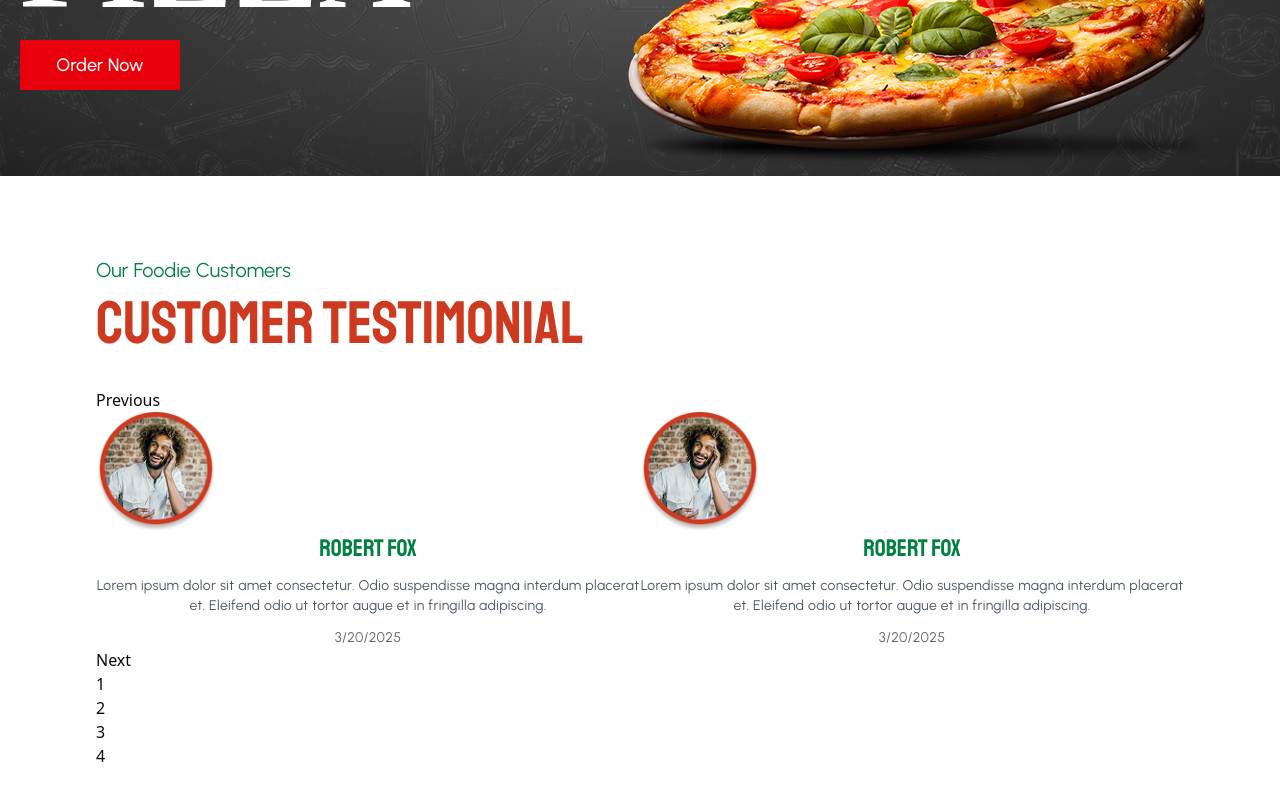
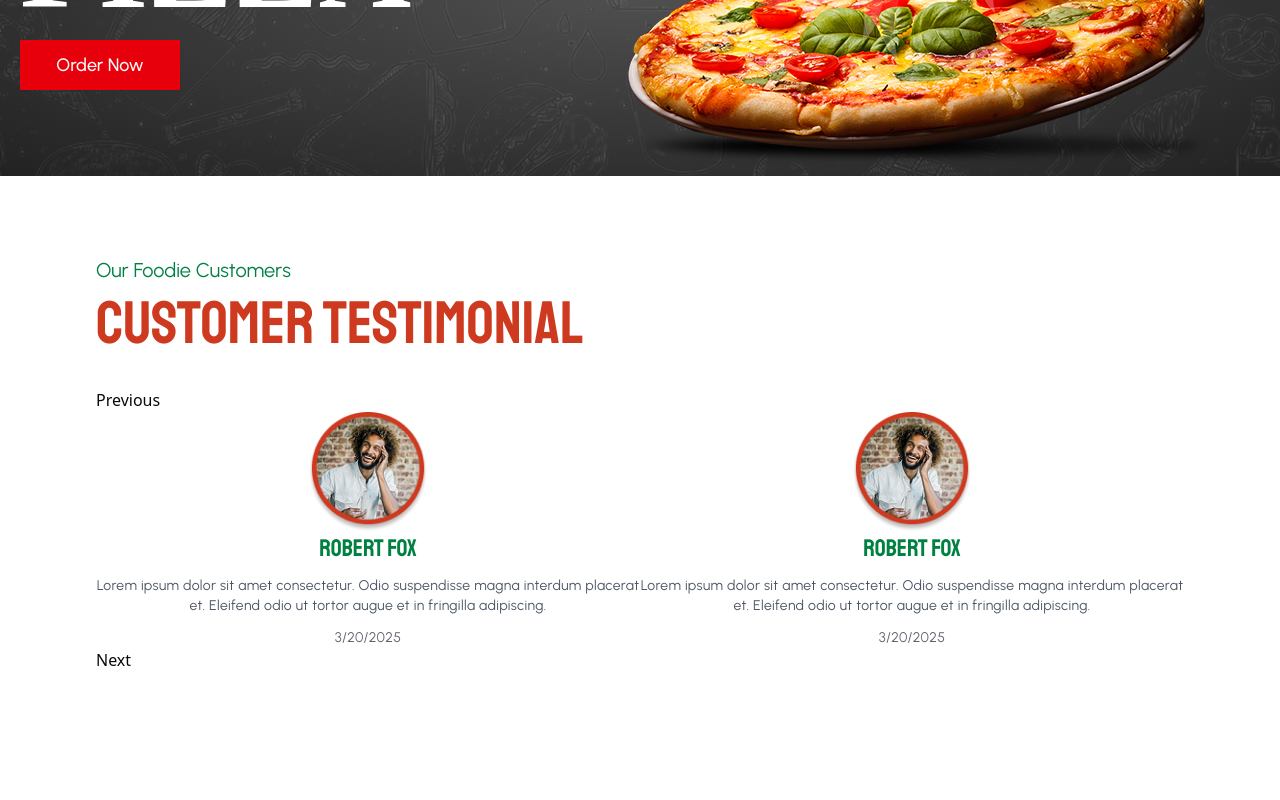
Before and after one commit to Maryammuhammadafzal/Fast_Food_Landing_Page, a Next.js app: page / in a window 1280 px wide. Shown: the part 3047-3847 px from the top of the page. Built offline with nearby package versions, Linux system fonts and the light colour scheme; a web font is replaced by a local one.

Commit message:
Creted Testimonial slider

```diff
--- a/components/TestimonialCard.jsx
+++ b/components/TestimonialCard.jsx
@@ -6,7 +6,7 @@ import "slick-carousel/slick/slick.css";
 // import "slick-carousel/slick/slick-theme.css";
 const TestimonialCard = () => {
   var settings = {
-    dots: true,
+    dots: false,
     infinite: true,
     speed: 500,
     autoScroll: true,
@@ -19,7 +19,7 @@ const TestimonialCard = () => {
 
     <Slider {...settings} className="w-full relative h-[400px]">
       <div className="w-[420px] min-h-[200px] h-auto flex flex-col gap-5 justify-center items-center">
-        <div className="userimage w-[120px] h-[120px] rounded-full">
+        <div className="userimage w-[120px] h-[120px] rounded-full mx-auto">
           <img
             src={UserImage.src}
             alt="user-profile-image"
@@ -40,7 +40,7 @@ const TestimonialCard = () => {
         </div>
       </div>
       <div className="w-[420px] min-h-[200px] h-auto flex flex-col gap-5 justify-center items-center">
-        <div className="userimage w-[120px] h-[120px] rounded-full">
+        <div className="userimage w-[120px] h-[120px] rounded-full mx-auto">
           <img
             src={UserImage.src}
             alt="user-profile-image"
@@ -61,7 +61,7 @@ const TestimonialCard = () => {
         </div>
       </div>
       <div className="w-[420px] min-h-[200px] h-auto flex flex-col gap-5 justify-center items-center">
-        <div className="userimage w-[120px] h-[120px] rounded-full">
+        <div className="userimage w-[120px] h-[120px] rounded-full mx-auto">
           <img
             src={UserImage.src}
             alt="user-profile-image"
@@ -82,7 +82,7 @@ const TestimonialCard = () => {
         </div>
       </div>
       <div className="w-[420px] min-h-[200px] h-auto flex flex-col gap-5 justify-center items-center">
-        <div className="userimage w-[120px] h-[120px] rounded-full">
+        <div className="userimage w-[120px] h-[120px] rounded-full mx-auto">
           <img
             src={UserImage.src}
             alt="user-profile-image"
```
